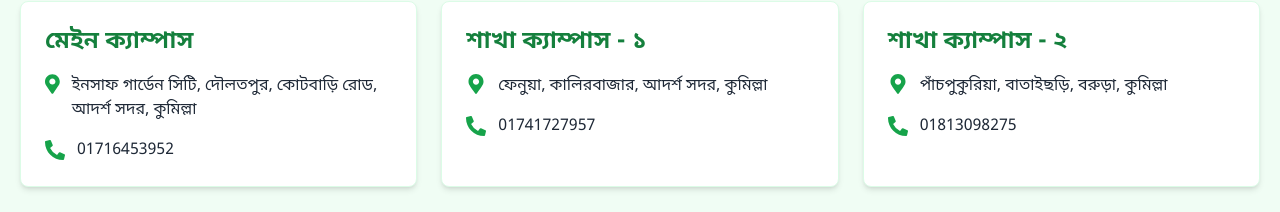
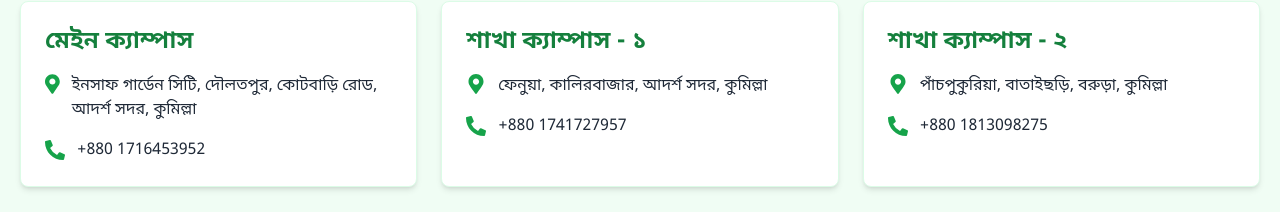
Before and after one commit to Robiu-Sani/tamirul-ummah-maderasah-client-site, a Next.js app: page / in a window 1280 px wide. Shown: the part 730-942 px from the top of the page. Built offline with nearby package versions, Linux system fonts and the light colour scheme; no server answers.

Commit message:
adding some issue

```diff
--- a/src/app/_DefaultsComponent/Footer.jsx
+++ b/src/app/_DefaultsComponent/Footer.jsx
@@ -169,6 +169,12 @@ export default function Footer() {
                 >
                   কুকি পলিসি
                 </Link>
+                <Link
+                  href="https://robiussani.netlify.app/"
+                  className="hover:text-gray-300 mb-5 transition duration-200"
+                >
+                  developed by code-biruni
+                </Link>
               </li>
             </ul>
             <div className="flex mt-4 space-x-4">
--- a/src/app/pages/Home/MadrasahCampuses.jsx
+++ b/src/app/pages/Home/MadrasahCampuses.jsx
@@ -5,17 +5,17 @@ export default function MadrasahCampuses() {
     {
       name: "মেইন ক্যাম্পাস",
       address: "ইনসাফ গার্ডেন সিটি, দৌলতপুর, কোটবাড়ি রোড, আদর্শ সদর, কুমিল্লা",
-      phone: "01716453952",
+      phone: "+880 1716453952",
     },
     {
       name: "শাখা ক্যাম্পাস - ১",
       address: "ফেনুয়া, কালিরবাজার, আদর্শ সদর, কুমিল্লা",
-      phone: "01741727957",
+      phone: "+880 1741727957",
     },
     {
       name: "শাখা ক্যাম্পাস - ২",
       address: "পাঁচপুকুরিয়া, বাতাইছড়ি, বরুড়া, কুমিল্লা",
-      phone: "01813098275",
+      phone: "+880 1813098275",
     },
   ];
 
```
